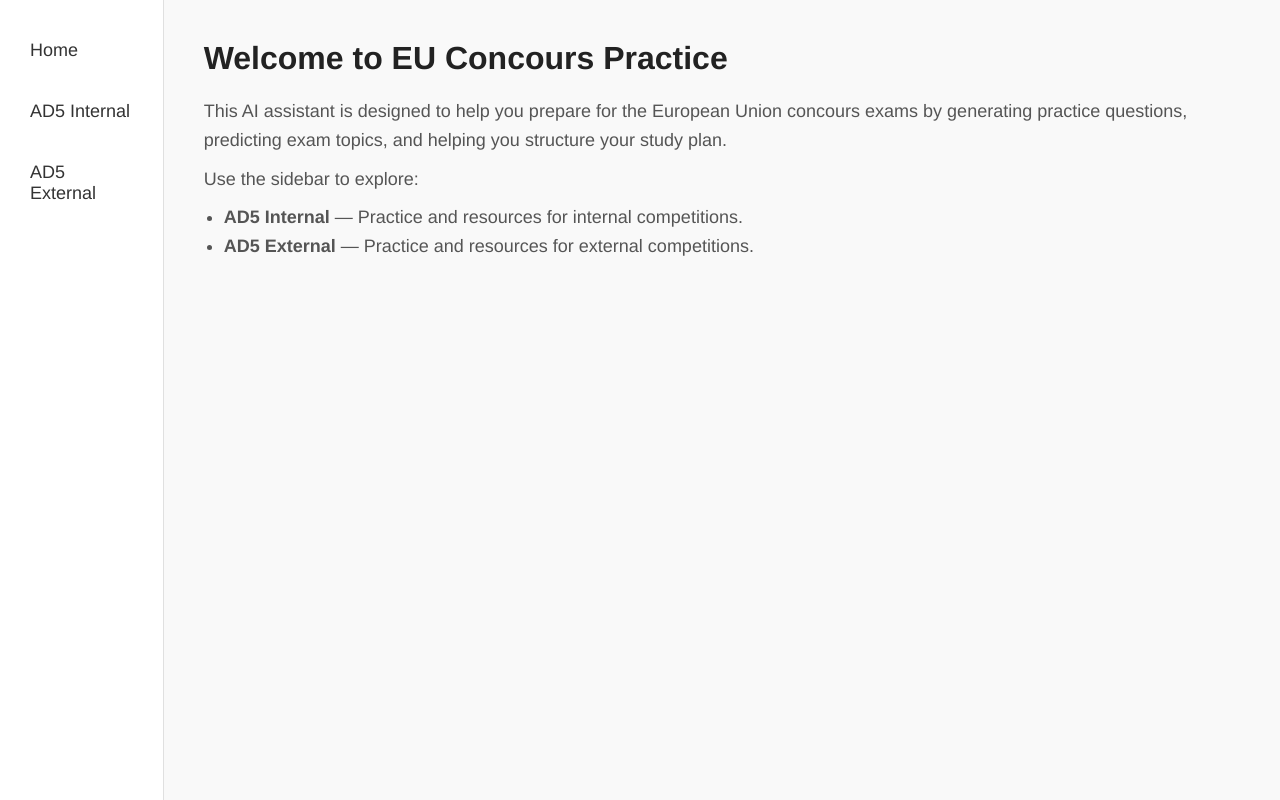
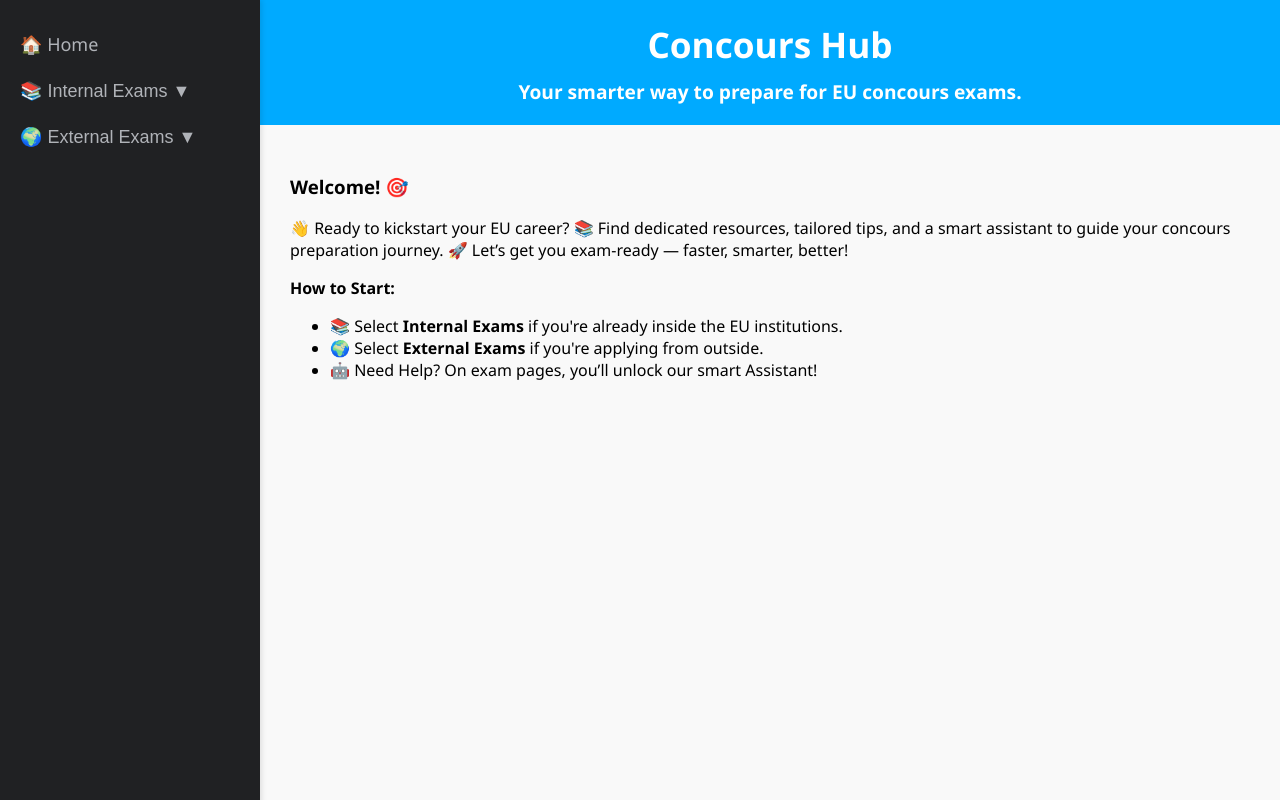
Before and after one commit to TechChez/ConcourAssist, a plain HTML site: page index.html in a window 1280 px wide. Drawn offline with Linux system fonts and the light colour scheme.

Commit message:
Add files via upload

```diff
--- a/index.html
+++ b/index.html
@@ -2,115 +2,201 @@
 <html lang="en">
 <head>
   <meta charset="UTF-8">
-  <meta name="viewport" content="width=device-width, initial-scale=1">
-  <title>EU Concours Practice</title>
+  <title>Concours Preparation Platform</title>
   <style>
-    /* Basic Reset */
-    * {
+    body {
       margin: 0;
-      padding: 0;
-      box-sizing: border-box;
-      font-family: 'Helvetica Neue', Helvetica, Arial, sans-serif;
+      font-family: 'Segoe UI', Tahoma, Geneva, Verdana, sans-serif;
+      background-color: #f9f9f9;
     }
-    body {
-      display: flex;
-      min-height: 100vh;
-      background-color: #f0f2f5;
+    .sidebar {
+      position: fixed;
+      height: 100%;
+      width: 260px;
+      background-color: #202123;
+      padding-top: 20px;
+      overflow-x: hidden;
+      box-shadow: 2px 0 5px rgba(0, 0, 0, 0.1);
     }
-    /* Sidebar */
-    .sidebar {
-      width: 220px;
-      background-color: #ffffff;
-      padding: 30px 20px;
-      border-right: 1px solid #e0e0e0;
-      box-shadow: 2px 0 5px rgba(0, 0, 0, 0.05);
-      display: flex;
-      flex-direction: column;
-      gap: 20px;
+    .sidebar a, .dropdown-btn {
+      padding: 12px 20px;
+      text-decoration: none;
+      font-size: 18px;
+      color: #b0b3b8;
+      display: block;
+      border: none;
+      background: none;
+      width: 100%;
+      text-align: left;
+      cursor: pointer;
+      outline: none;
+      transition: background 0.2s, color 0.2s;
     }
-    .sidebar a {
-      text-decoration: none;
-      color: #333;
-      font-size: 18px;
-      padding: 10px;
-      border-radius: 8px;
-      transition: background-color 0.3s, color 0.3s;
-      cursor: pointer;
-    }
-    .sidebar a:hover {
-      background-color: #0077cc;
+    .sidebar a:hover, .dropdown-btn:hover {
+      background-color: #343541;
       color: white;
     }
-    /* Main content */
+    .active-tab {
+      border-left: 4px solid #00aaff;
+      background-color: #343541;
+      color: white !important;
+    }
+    .dropdown-container {
+      display: none;
+      background-color: #2c2d31;
+      padding-left: 20px;
+    }
+    .header {
+      margin-left: 260px;
+      padding: 20px;
+      background-color: #00aaff;
+      color: white;
+      text-align: center;
+    }
+    .header h1 {
+      margin: 0;
+      font-size: 2.2em;
+    }
+    .header h2 {
+      margin: 10px 0 0 0;
+      font-size: 1.2em;
+      color: white !important;
+    }
     .main-content {
-      flex-grow: 1;
-      padding: 40px;
-      background-color: #f9f9f9;
+      margin-left: 260px;
+      padding: 30px;
     }
-    .main-content h1 {
-      font-size: 32px;
-      color: #222;
-      margin-bottom: 20px;
+    #concours-assistant {
+      position: fixed;
+      bottom: 20px;
+      right: 20px;
+      width: 300px;
+      background-color: #eef6fb;
+      padding: 20px;
+      border-radius: 8px;
+      box-shadow: 0px 0px 10px rgba(0,0,0,0.3);
+      display: none;
     }
-    .main-content p, .main-content ul {
-      font-size: 18px;
-      color: #555;
-      margin-top: 10px;
-      line-height: 1.6;
-    }
-    ul {
-      margin-left: 20px;
+    #concours-assistant h3 {
+      margin-top: 0;
     }
   </style>
 </head>
 <body>
 
 <div class="sidebar">
-    <a onclick="showPage('home')">Home</a>
-    <a onclick="showPage('ad5-internal')">AD5 Internal</a>
-    <a onclick="showPage('ad5-external')">AD5 External</a>
+  <a href="#" id="home-tab" onclick="openTab('home', this)">🏠 Home</a>
+  <button class="dropdown-btn">📚 Internal Exams ▼</button>
+  <div class="dropdown-container">
+    <a href="#" id="ad5-internal-tab" onclick="openTab('ad5-internal', this)">AD5 Internal</a>
+  </div>
+  <button class="dropdown-btn">🌍 External Exams ▼</button>
+  <div class="dropdown-container">
+    <a href="#" id="ad5-external-tab" onclick="openTab('ad5-external', this)">AD5 External</a>
+  </div>
 </div>
 
-  <div class="main-content" id="content">
-    <!-- Home content will load here first -->
+<div class="header">
+  <h1>Concours Hub</h1>
+  <h2>Your smarter way to prepare for EU concours exams.</h2>
+</div>
+
+<div class="main-content" id="tab-content">
+  <h3>Welcome! 🎯</h3>
+  <p>👋 Ready to kickstart your EU career?
+  📚 Find dedicated resources, tailored tips, and a smart assistant to guide your concours preparation journey.
+  🚀 Let’s get you exam-ready — faster, smarter, better!</p>
+
+  <p><strong>How to Start:</strong></p>
+  <ul>
+    <li>📚 Select <strong>Internal Exams</strong> if you're already inside the EU institutions.</li>
+    <li>🌍 Select <strong>External Exams</strong> if you're applying from outside.</li>
+    <li>🤖 Need Help? On exam pages, you’ll unlock our smart Assistant!</li>
+  </ul>
+</div>
+
+<div id="concours-assistant">
+  <h3>Concours Assistant 🤖</h3>
+  <p id="assistant-message">Please enter the password to start:</p>
+  <input type="password" id="password-input" placeholder="Enter password" style="width: 100%; padding: 5px;">
+  <button onclick="checkPassword()" style="margin-top: 10px; width: 100%;">Submit</button>
+
+  <div id="chat-interface" style="display:none; margin-top:20px;">
+    <input type="text" id="user-input" placeholder="Ask me anything..." style="width: 100%; padding: 5px;">
+    <button onclick="sendMessage()" style="margin-top: 10px; width: 100%;">Send</button>
+    <div id="chat-response" style="margin-top: 10px; background: white; padding: 10px; border-radius: 5px;"></div>
+  </div>
 </div>
 
 <script>
-    function showPage(page) {
-      const content = document.getElementById('content');
-      if (page === 'home') {
-        content.innerHTML = `
-          <h1>Welcome to EU Concours Practice</h1>
-          <p>This AI assistant is designed to help you prepare for the European Union concours exams by generating practice questions, predicting exam topics, and helping you structure your study plan.</p>
-          <p>Use the sidebar to explore:</p>
+  var dropdown = document.getElementsByClassName("dropdown-btn");
+  var i;
+
+  for (i = 0; i < dropdown.length; i++) {
+    dropdown[i].addEventListener("click", function() {
+      this.classList.toggle("active");
+      var dropdownContent = this.nextElementSibling;
+      if (dropdownContent.style.display === "block") {
+        dropdownContent.style.display = "none";
+      } else {
+        dropdownContent.style.display = "block";
+      }
+    });
+  }
+
+  function openTab(tabName, element) {
+    // Remove active-tab class from all sidebar links
+    var links = document.querySelectorAll(".sidebar a");
+    links.forEach(link => link.classList.remove("active-tab"));
+    element.classList.add("active-tab");
+
+    if (tabName === 'home') {
+      document.getElementById('tab-content').innerHTML = `
+        <h3>Welcome! 🎯</h3>
+        <p>👋 Ready to kickstart your EU career?
+        📚 Find dedicated resources, tailored tips, and a smart assistant to guide your concours preparation journey.
+        🚀 Let’s get you exam-ready — faster, smarter, better!</p>
+
+        <p><strong>How to Start:</strong></p>
         <ul>
-            <li><strong>AD5 Internal</strong> — Practice and resources for internal competitions.</li>
-            <li><strong>AD5 External</strong> — Practice and resources for external competitions.</li>
+          <li>📚 Select <strong>Internal Exams</strong> if you're already inside the EU institutions.</li>
+          <li>🌍 Select <strong>External Exams</strong> if you're applying from outside.</li>
+          <li>🤖 Need Help? On exam pages, you’ll unlock our smart Assistant!</li>
         </ul>
       `;
-      } else if (page === 'ad5-internal') {
-        content.innerHTML = `
-          <h1>AD5 Internal Competition</h1>
-          <p>The AD5 Internal competitions are open to existing EU staff and officials. They assess general EU knowledge, reasoning skills, and familiarity with internal procedures and operations.</p>
-          <p>Preparation focuses on leveraging internal work experience, understanding institutional practices, and strategic thinking within the EU context.</p>
+      document.getElementById('concours-assistant').style.display = 'none';
+    } else if (tabName === 'ad5-internal') {
+      document.getElementById('tab-content').innerHTML = `
+        <h3>AD5 Internal Competitions 📚</h3>
+        <p>🔹 Find everything you need for the AD5 internal selection process: key topics, sample questions, and exam strategy tips.</p>
       `;
-      } else if (page === 'ad5-external') {
-        const password = prompt("Please enter the password to access AD5 External:");
-        if (password === "password") {
-          content.innerHTML = `
-            <h1>AD5 External Competition</h1>
-            <p>The AD5 External competitions aim to recruit new talent into the EU institutions. They evaluate a candidate's EU knowledge, analytical skills, verbal, numerical, and abstract reasoning abilities, and general aptitude for public administration.</p>
-            <p>Successful candidates demonstrate a strong educational background, a passion for European affairs, and excellent problem-solving skills.</p>
+      document.getElementById('concours-assistant').style.display = 'block';
+    } else if (tabName === 'ad5-external') {
+      document.getElementById('tab-content').innerHTML = `
+        <h3>AD5 External Competitions 🌍</h3>
+        <p>🔹 Preparing for your external AD5 competition? Access preparation guides, practice exercises, and more.</p>
       `;
-        } else {
-          alert("Incorrect password. Access denied.");
-        }
+      document.getElementById('concours-assistant').style.display = 'block';
     }
   }
 
-    // Load Home by default when page loads
-    window.onload = function() {
-      showPage('home');
+  function checkPassword() {
+    var password = document.getElementById('password-input').value;
+    if (password === 'password') {
+      document.getElementById('assistant-message').innerHTML = 'Access granted. How can I assist you?';
+      document.getElementById('password-input').style.display = 'none';
+      event.target.style.display = 'none'; // hide submit button
+      document.getElementById('chat-interface').style.display = 'block';
+    } else {
+      document.getElementById('assistant-message').innerHTML = 'Incorrect password. Try again.';
+    }
+  }
+
+  function sendMessage() {
+    var userInput = document.getElementById('user-input').value;
+    if (userInput.trim() !== '') {
+      document.getElementById('chat-response').innerHTML = '🤖 Assistant: Thanks for your question! (Demo response.)';
+    }
   }
 </script>
 
```
Lines whose indentation alone changed are shown as unchanged.
